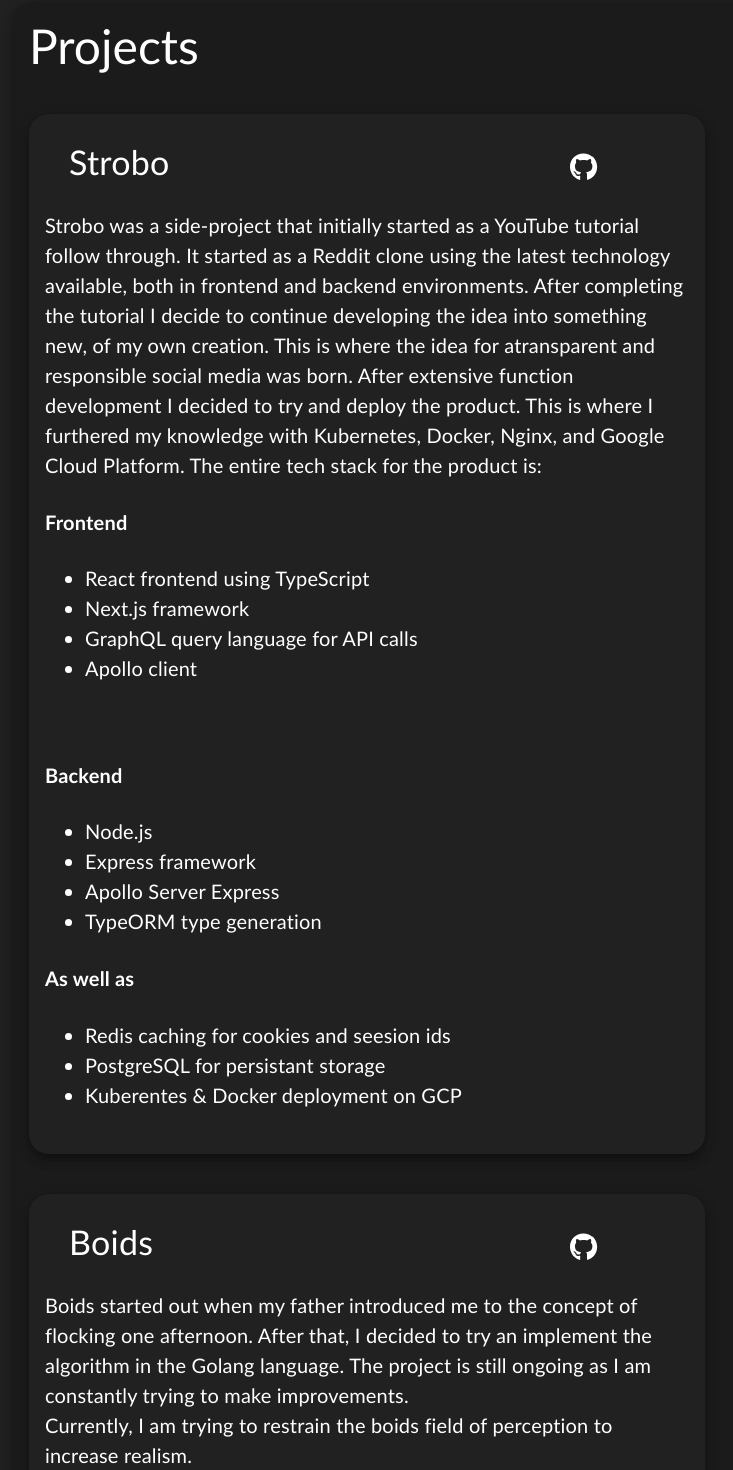
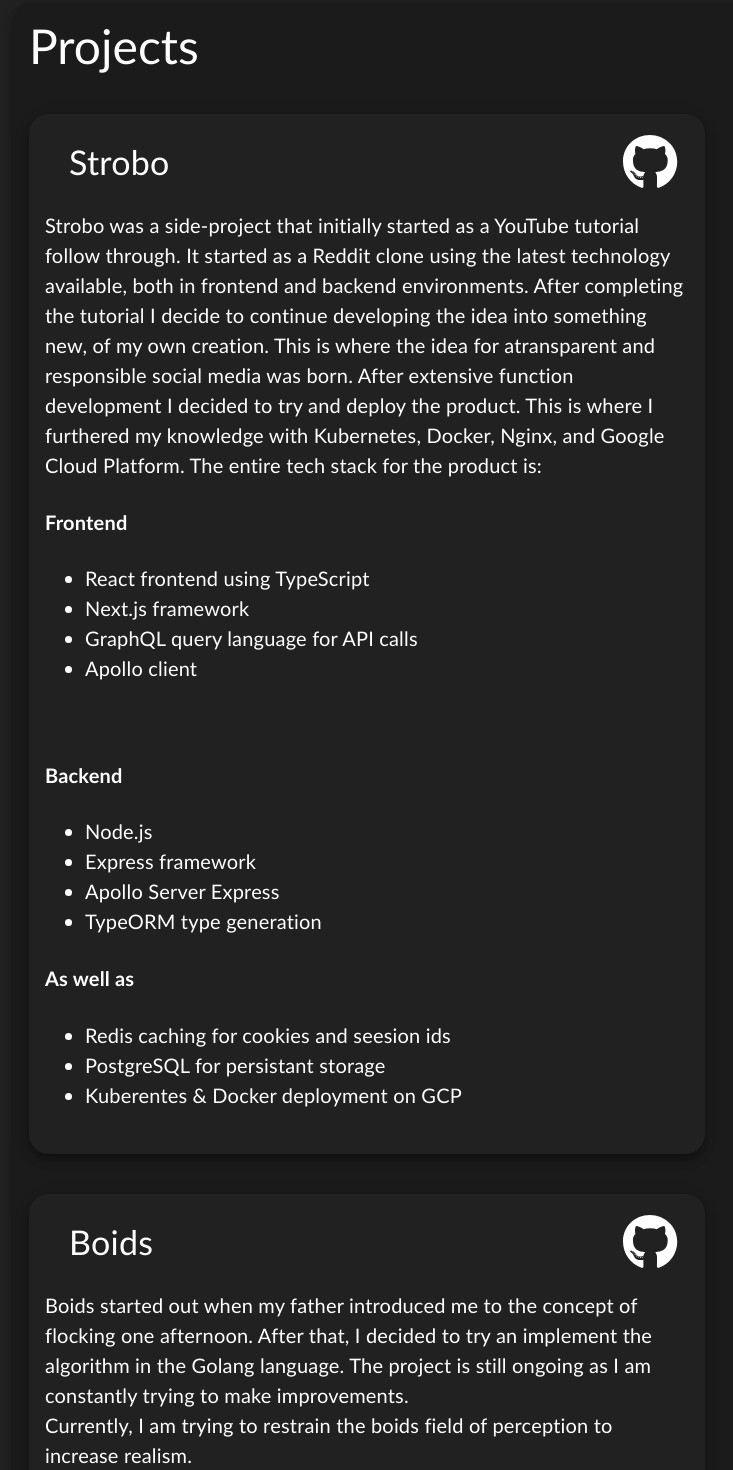
Before and after one commit to strobosco/personal-website, a Next.js app: page / in a window 1280 px wide. Shown: the part 480-1950 px from the top of the page, without its empty margins (171-904 px from the left). Built offline with nearby package versions, Linux system fonts and the light colour scheme.

Commit message:
Fixed buttons

```diff
--- a/components/Projects.tsx
+++ b/components/Projects.tsx
@@ -46,7 +46,6 @@
                   >
                     Strobo
                   </Typography>
-                  <Box sx={{ position: "absolute", right: 0 }}>
                   <IconButton
                     href="https://github.com/strobosco/strobo"
                     target="_blank"
@@ -55,14 +54,13 @@
                     edge="start"
                     color="inherit"
                     aria-label="menu"
-                      sx={{ mr: 10 }}
+                    sx={{ position: "absolute", right: 0 }}
                   >
                     <FontAwesomeIcon
                       icon={faGithub}
-                        size="1x"
+                      size="2x"
                     ></FontAwesomeIcon>
                   </IconButton>
-                  </Box>
                 </Toolbar>
                 <Typography
                   variant="body1"
@@ -116,7 +114,6 @@
                   <Typography variant="h4" sx={{ fontFamily: "Gill Sans" }}>
                     Boids
                   </Typography>
-                  <Box sx={{ position: "absolute", right: 0 }}>
                   <IconButton
                     href="https://github.com/strobosco/boids"
                     target="_blank"
@@ -125,14 +122,13 @@
                     edge="start"
                     color="inherit"
                     aria-label="menu"
-                      sx={{ mr: 10 }}
+                    sx={{ position: "absolute", right: 0 }}
                   >
                     <FontAwesomeIcon
                       icon={faGithub}
-                        size="1x"
+                      size="2x"
                     ></FontAwesomeIcon>
                   </IconButton>
-                  </Box>
                 </Toolbar>
                 <Typography
                   variant="body1"
```
Lines whose indentation alone changed are shown as unchanged.
